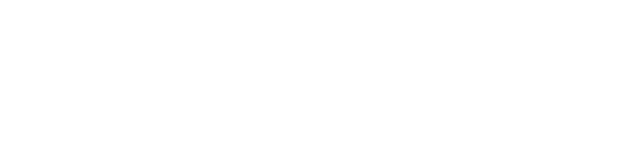
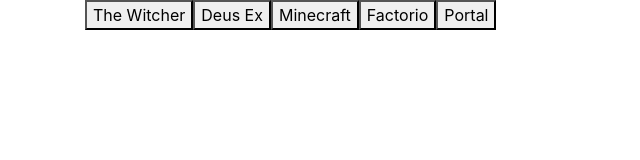
Before and after one commit to bradleyknutson/GifTastic, a plain HTML site: page index.html in a window 1280 px wide. Shown: the whole page, without its empty margins (0-640 px from the left). Drawn offline with nearby package versions, Linux system fonts and the light colour scheme.

Commit message:
Created function to add buttons

```diff
--- a/assets/javascript/app.js
+++ b/assets/javascript/app.js
@@ -0,0 +1,20 @@
+var gifTastic = {
+    topics: ["The Witcher", "Deus Ex", "Minecraft", "Factorio", "Portal"],
+    addButtons: function(){
+        this.topics.forEach(topic => {
+            var topicButton = $('<button>');
+            topicButton.addClass('topics');
+            topicButton.text(topic);
+            $('#buttonSection').append(topicButton);
+        });
+    }
+}
+
+
+
+
+
+
+$(document).ready(function () {
+    gifTastic.addButtons();
+});
--- a/index.html
+++ b/index.html
@@ -17,7 +17,9 @@
 <body>
 
     <div class="container">
-
+        <div class="row">
+            <div class="col-lg-12" id="buttonSection"></div>
+        </div>
     </div>
 
     <script src="./assets/javascript/app.js"></script>
```
